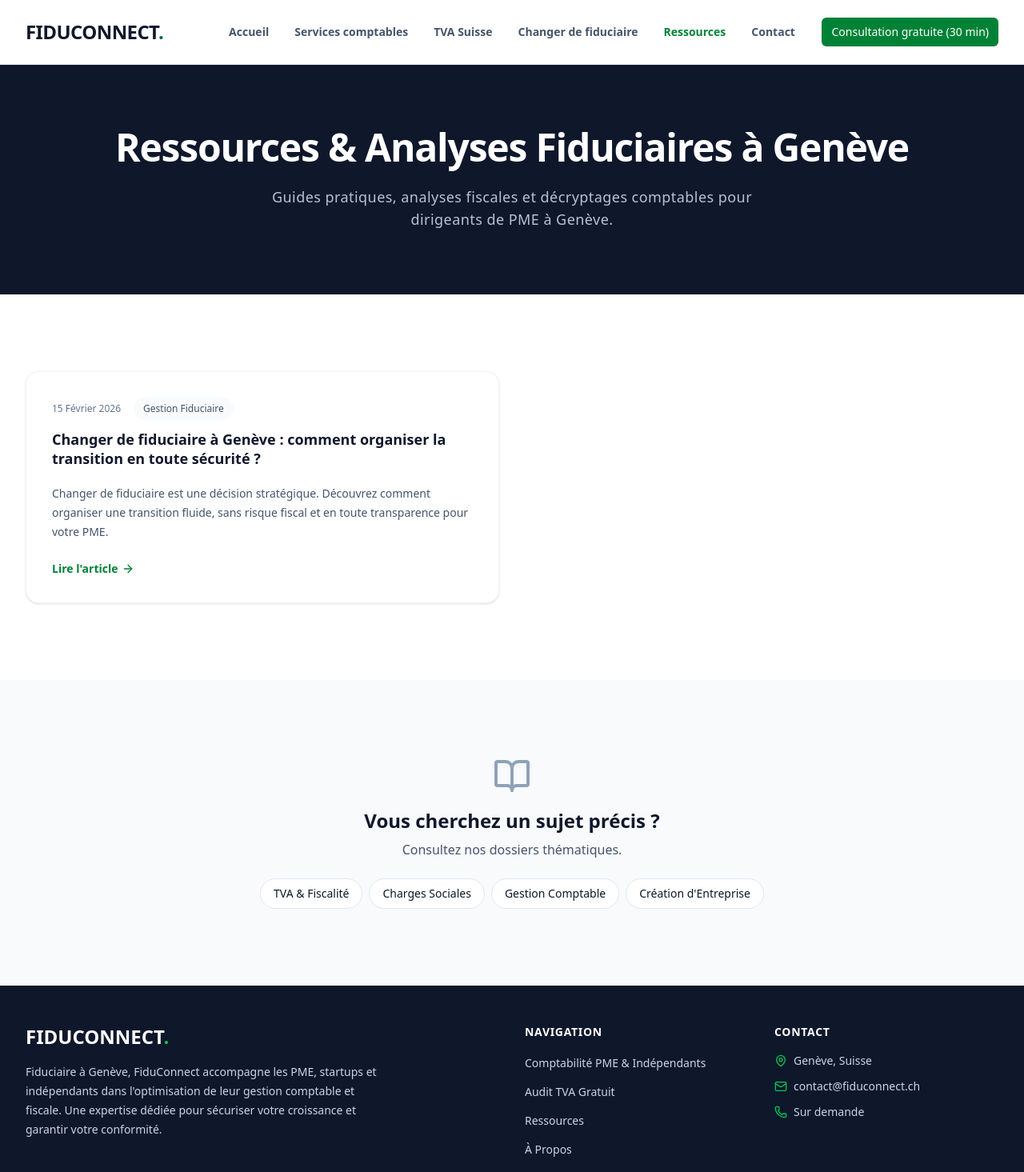
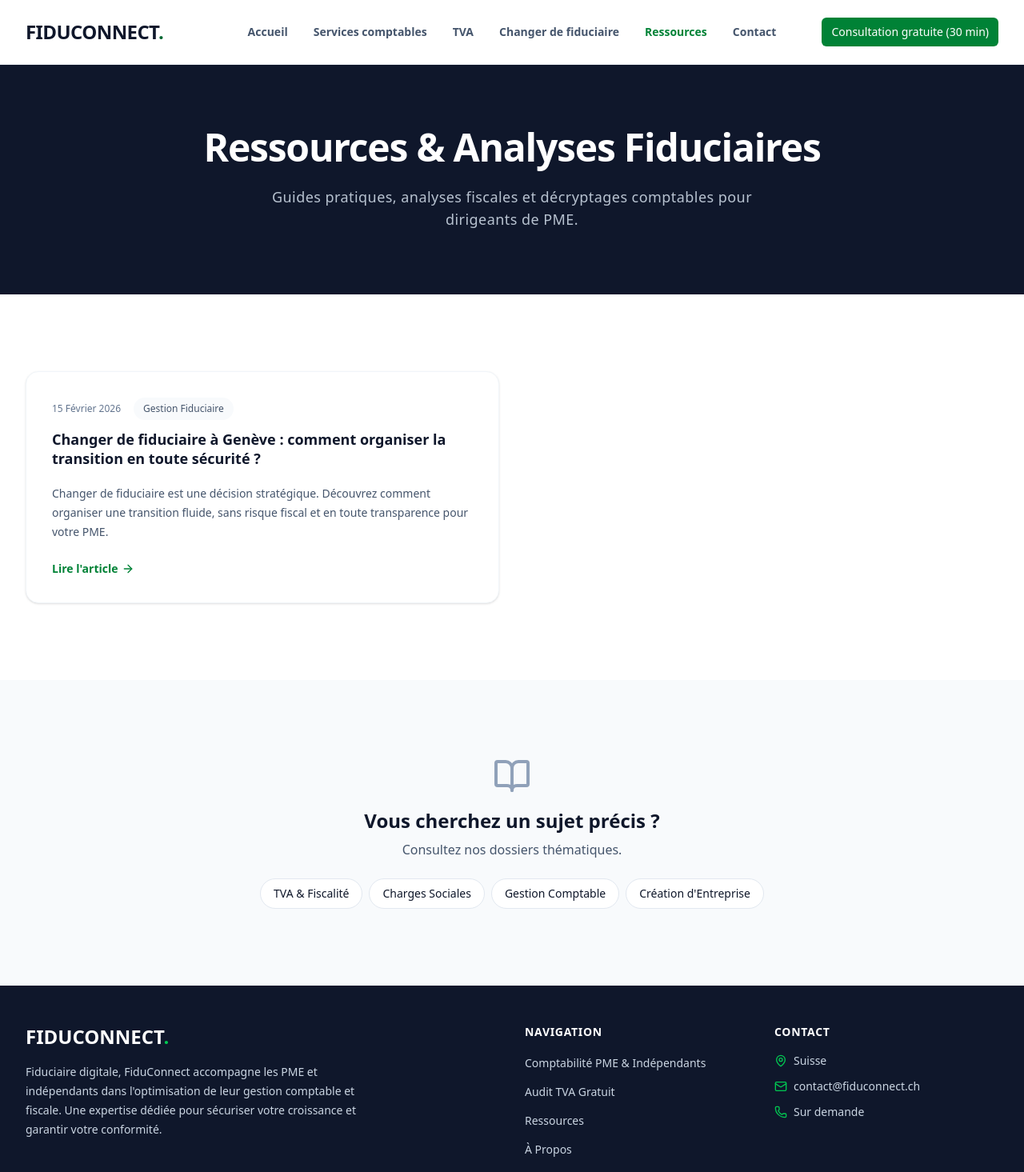
Before and after one commit to lopezdamien/fiduconnect, a Next.js app: page /ressources in a window 1280 px wide. Shown: the top 1465 px of the page at 80% size. Built offline with nearby package versions, Linux system fonts and the light colour scheme.

Commit message:
Global naming update: National positioning with local SEO preservation

```diff
--- a/app/a-propos/page.tsx
+++ b/app/a-propos/page.tsx
@@ -15,7 +15,7 @@ export default function About() {
                     Notre Rôle
                 </h1>
                 <p className="mt-6 text-lg leading-8 text-slate-300 max-w-2xl mx-auto">
-                    Apporter de la clarté administrative aux dirigeants de PME genevoises.
+                    Apporter de la clarté administrative aux dirigeants de PME.
                 </p>
             </section>
 
--- a/app/contact/page.tsx
+++ b/app/contact/page.tsx
@@ -21,7 +21,7 @@ export default function Contact() {
                         Parlons de votre situation comptable
                     </h1>
                     <p className="mt-6 text-xl leading-8 text-slate-300 max-w-3xl mx-auto font-medium">
-                        En 30 minutes, identifiez vos risques fiscaux et vos optimisations possibles avec un expert fiduciaire à Genève.
+                        En 30 minutes, identifiez vos risques fiscaux et vos optimisations possibles avec un expert fiduciaire.
                     </p>
 
                     <div className="mt-8 flex flex-col sm:flex-row justify-center gap-4 sm:gap-8 text-sm text-slate-400 font-medium">
@@ -51,7 +51,7 @@ export default function Contact() {
                                     <MapPin className="h-5 w-5 text-slate-700 group-hover:text-green-600 transition-colors" />
                                 </div>
                                 <div>
-                                    <p className="text-xs text-green-700 font-bold uppercase tracking-wide mb-1">Présence locale à Genève</p>
+                                    <p className="text-xs text-green-700 font-bold uppercase tracking-wide mb-1">Présence en Suisse</p>
                                     <h3 className="font-bold text-slate-900 text-lg">Bureau</h3>
                                     <p className="text-slate-600 leading-relaxed mt-1">Rue du Rhône 14<br />1204 Genève, Suisse</p>
                                 </div>
--- a/app/layout.tsx
+++ b/app/layout.tsx
@@ -10,7 +10,7 @@ const inter = Inter({
 
 export const metadata: Metadata = {
   metadataBase: new URL('https://fiduconnectch.vercel.app'),
-  title: "FIDUCONNECT | Expert Comptable & Fiscalité PME Genève",
+  title: "FIDUCONNECT | Expert Comptable Genève & Fiscalité PME",
   description: "Une approche claire et structurée de votre comptabilité, TVA et obligations fiscales. Audit conformité gratuit pour PME à Genève. Partenaires experts-comptables.",
 };
 
--- a/app/lp/changer-fiduciaire-geneve/page.tsx
+++ b/app/lp/changer-fiduciaire-geneve/page.tsx
@@ -31,7 +31,7 @@ export default function LandingPage() {
                         {/* Text Content */}
                         <div className="max-w-xl mx-auto lg:mx-0 text-center lg:text-left">
                             <h1 className="text-4xl font-extrabold tracking-tight text-slate-900 sm:text-5xl mb-6 leading-tight">
-                                Changer de fiduciaire à Genève <br />
+                                Changer de fiduciaire <br />
                                 <span className="text-green-700">Sans conflit.</span> Sans perte de données. <span className="text-green-700">Sans stress.</span>
                             </h1>
                             <p className="mt-6 text-lg text-slate-600 mb-8 font-medium leading-relaxed">
--- a/app/page.tsx
+++ b/app/page.tsx
@@ -34,7 +34,7 @@ export default function Home() {
               30 minutes pour clarifier et sécuriser votre situation comptable.
             </h1>
             <p className="mt-6 text-xl leading-8 text-slate-300 font-medium">
-              FiduConnect organise un diagnostic stratégique gratuit avec un expert fiduciaire partenaire à Genève afin d’identifier vos points de fragilité, structurer votre situation et éviter des erreurs coûteuses.
+              FiduConnect organise un diagnostic stratégique gratuit avec un expert fiduciaire partenaire afin d’identifier vos points de fragilité, structurer votre situation et éviter des erreurs coûteuses.
             </p>
 
             <div className="mt-12 flex flex-col sm:flex-row justify-center gap-6 sm:gap-10 text-slate-200 text-lg">
@@ -224,7 +224,7 @@ export default function Home() {
           <div className="bg-white rounded-2xl p-10 lg:p-16 shadow-sm border border-slate-100 flex flex-col md:flex-row items-center justify-between gap-12">
             <div className="max-w-md">
               <h2 className="text-3xl font-bold tracking-tight text-slate-900 mb-6">
-                Changer de fiduciaire à Genève, en toute continuité.
+                Changer de fiduciaire, en toute continuité.
               </h2>
               <p className="text-slate-600 mb-8 leading-relaxed">
                 Une transition organisée garantit l'absence de toute interruption administrative et la bonne tenue de vos comptes.
@@ -295,7 +295,7 @@ export default function Home() {
                 </div>
               </summary>
               <p className="mt-4 leading-relaxed text-slate-700 pl-8">
-                FiduConnect organise et structure la mise en relation avec un expert fiduciaire partenaire basé à Genève. Les prestations comptables sont réalisées directement par cet expert.
+                FiduConnect organise et structure la mise en relation avec un expert fiduciaire partenaire. Les prestations comptables sont réalisées directement par cet expert.
               </p>
             </details>
 
--- a/app/ressources/page.tsx
+++ b/app/ressources/page.tsx
@@ -23,10 +23,10 @@ export default function Resources() {
         <>
             <section className="bg-slate-900 py-20 text-center">
                 <h1 className="text-4xl font-bold tracking-tight text-white sm:text-5xl mb-6">
-                    Ressources & Analyses Fiduciaires à Genève
+                    Ressources & Analyses Fiduciaires
                 </h1>
                 <p className="mt-6 text-lg tracking-wide text-slate-300 max-w-2xl mx-auto font-medium opacity-90">
-                    Guides pratiques, analyses fiscales et décryptages comptables pour dirigeants de PME à Genève.
+                    Guides pratiques, analyses fiscales et décryptages comptables pour dirigeants de PME.
                 </p>
             </section>
 
--- a/app/services/changer-fiduciaire/page.tsx
+++ b/app/services/changer-fiduciaire/page.tsx
@@ -18,7 +18,7 @@ export default function ChangerFiduciaire() {
                 <div className="absolute inset-0 bg-[url('/grid.svg')] bg-center opacity-10 [mask-image:linear-gradient(180deg,white,rgba(255,255,255,0))]"></div>
                 <div className="relative mx-auto max-w-7xl px-6 lg:px-8">
                     <h1 className="text-4xl font-extrabold tracking-tight text-white sm:text-5xl lg:text-6xl mb-6 leading-tight">
-                        Changer de fiduciaire à Genève, <br className="hidden sm:block" />
+                        Changer de fiduciaire, <br className="hidden sm:block" />
                         <span className="text-green-500">simplement et sans risque</span>
                     </h1>
                     <p className="mt-6 text-xl leading-8 text-slate-300 max-w-2xl mx-auto font-medium">
--- a/app/services/tva/page.tsx
+++ b/app/services/tva/page.tsx
@@ -19,7 +19,7 @@ export default function ServiceTVA() {
 
                 <div className="relative mx-auto max-w-7xl px-6 lg:px-8 text-center pt-8">
                     <span className="inline-flex items-center rounded-full bg-orange-500/10 px-3 py-1 text-sm font-semibold text-orange-400 ring-1 ring-inset ring-orange-500/20 mb-6">
-                        FISCALITÉ & TVA – GENÈVE
+                        FISCALITÉ & TVA
                     </span>
                     <h1 className="text-4xl font-extrabold tracking-tight text-white sm:text-5xl lg:text-6xl mb-6 max-w-4xl mx-auto leading-tight">
                         TVA & Assujettissement : <span className="text-green-500">sécurisez votre conformité</span> et évitez les reprises fiscales
--- a/components/Footer.tsx
+++ b/components/Footer.tsx
@@ -30,7 +30,7 @@ export function Footer() {
                             FIDUCONNECT<span className="text-green-500">.</span>
                         </Link>
                         <p className="mt-4 text-sm leading-6 max-w-md">
-                            Fiduciaire à Genève, FiduConnect accompagne les PME, startups et indépendants dans l'optimisation de leur gestion comptable et fiscale.
+                            Fiduciaire digitale, FiduConnect accompagne les PME et indépendants dans l'optimisation de leur gestion comptable et fiscale.
                             Une expertise dédiée pour sécuriser votre croissance et garantir votre conformité.
                         </p>
                     </div>
@@ -57,7 +57,7 @@ export function Footer() {
                                     rel="noopener noreferrer"
                                     className="hover:text-white"
                                 >
-                                    Genève, Suisse
+                                    Suisse
                                 </a>
                             </li>
                             <li className="flex items-center gap-2 text-sm">
--- a/components/Header.tsx
+++ b/components/Header.tsx
@@ -15,7 +15,7 @@ export function Header() {
     const navigation = [
         { name: 'Accueil', href: '/' },
         { name: 'Services comptables', href: '/services' },
-        { name: 'TVA Suisse', href: '/tva-suisse' },
+        { name: 'TVA', href: '/tva-suisse' },
         { name: 'Changer de fiduciaire', href: '/changer-fiduciaire' },
         { name: 'Ressources', href: '/ressources' },
         { name: 'Contact', href: '/contact' },
```
